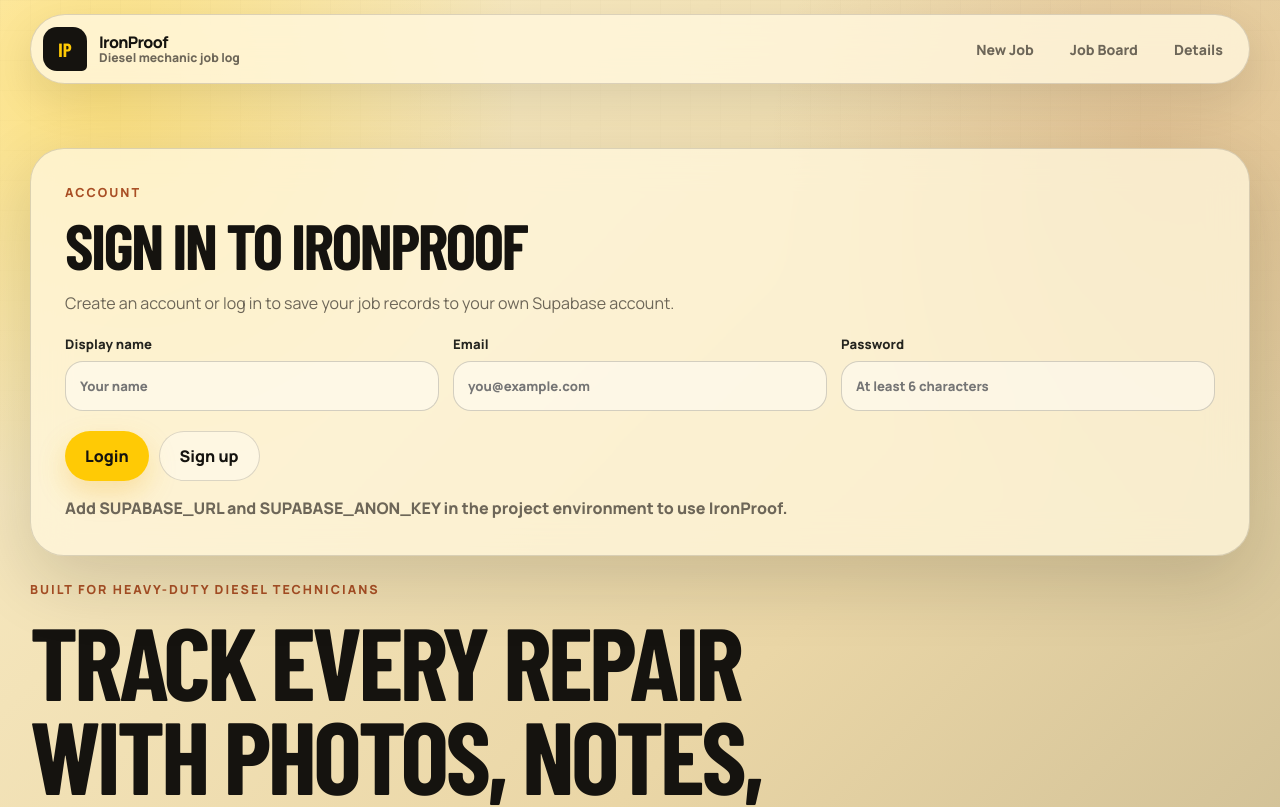
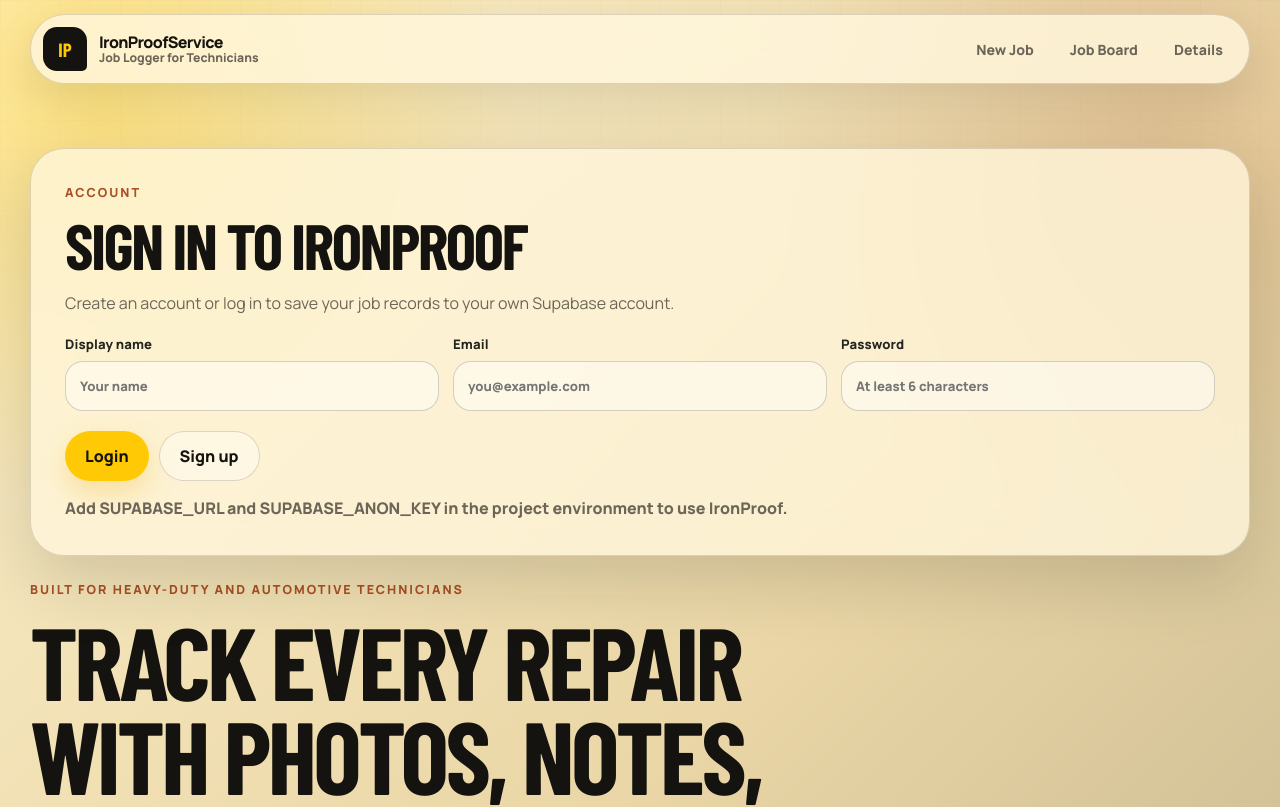
Before and after one commit to chaserose120-web/IronProof, a website: page index.html in a window 1280 px wide. Shown: the top 807 px of the page. Drawn offline with nearby package versions, Linux system fonts and the light colour scheme; a web font is replaced by a local one.

Commit message:
Update IronProofService header text

```diff
--- a/index.html
+++ b/index.html
@@ -22,8 +22,8 @@
       <a class="brand" href="#top" aria-label="IronProof home">
         <span class="brand-mark">IP</span>
         <span>
-          <strong>IronProof</strong>
-          <small>Diesel mechanic job log</small>
+          <strong>IronProofService</strong>
+          <small>Job Logger for Technicians</small>
         </span>
       </a>
 
@@ -79,7 +79,7 @@
 
       <section class="hero">
         <div>
-          <p class="eyebrow">Built for heavy-duty diesel technicians</p>
+          <p class="eyebrow">Built for heavy-duty and automotive technicians</p>
           <h1>Track every repair with photos, notes, and a clean job summary.</h1>
           <p class="hero-copy">
             Built for real technicians—track every job with photos, notes, and
```
